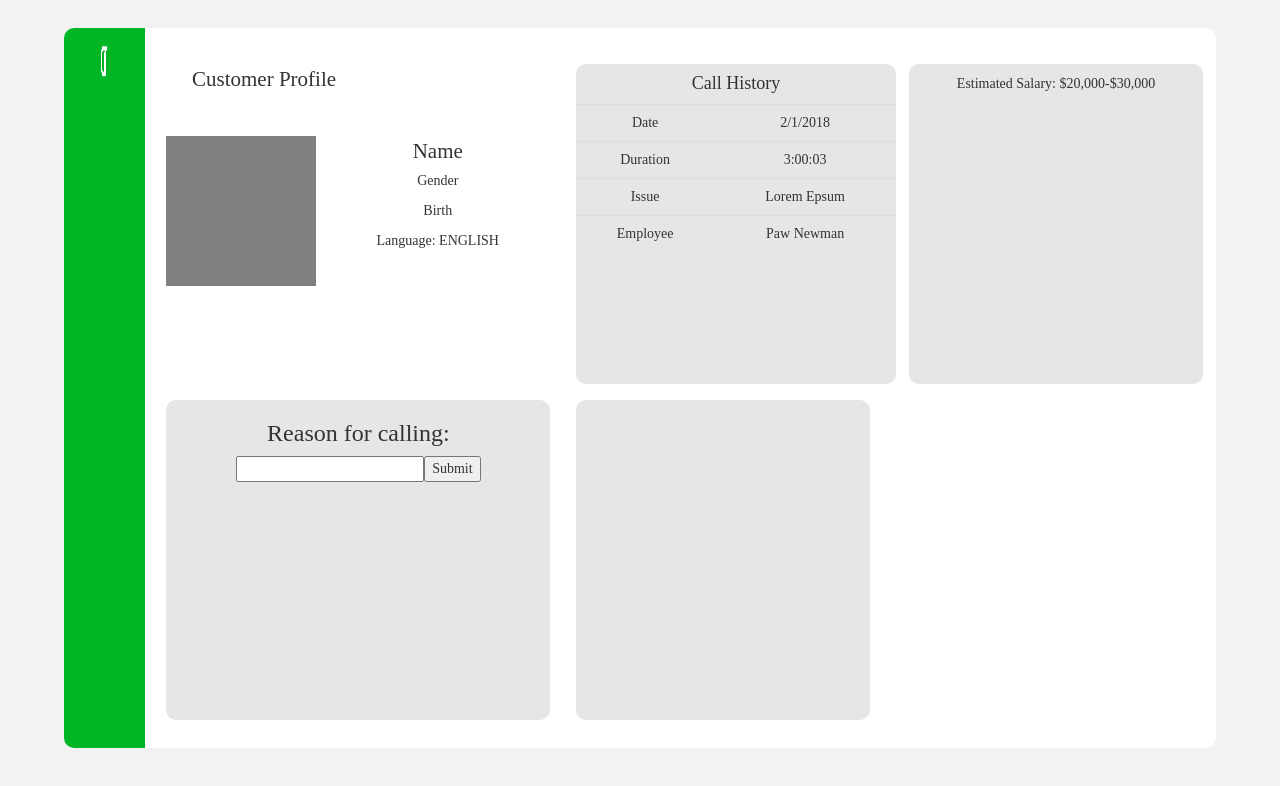
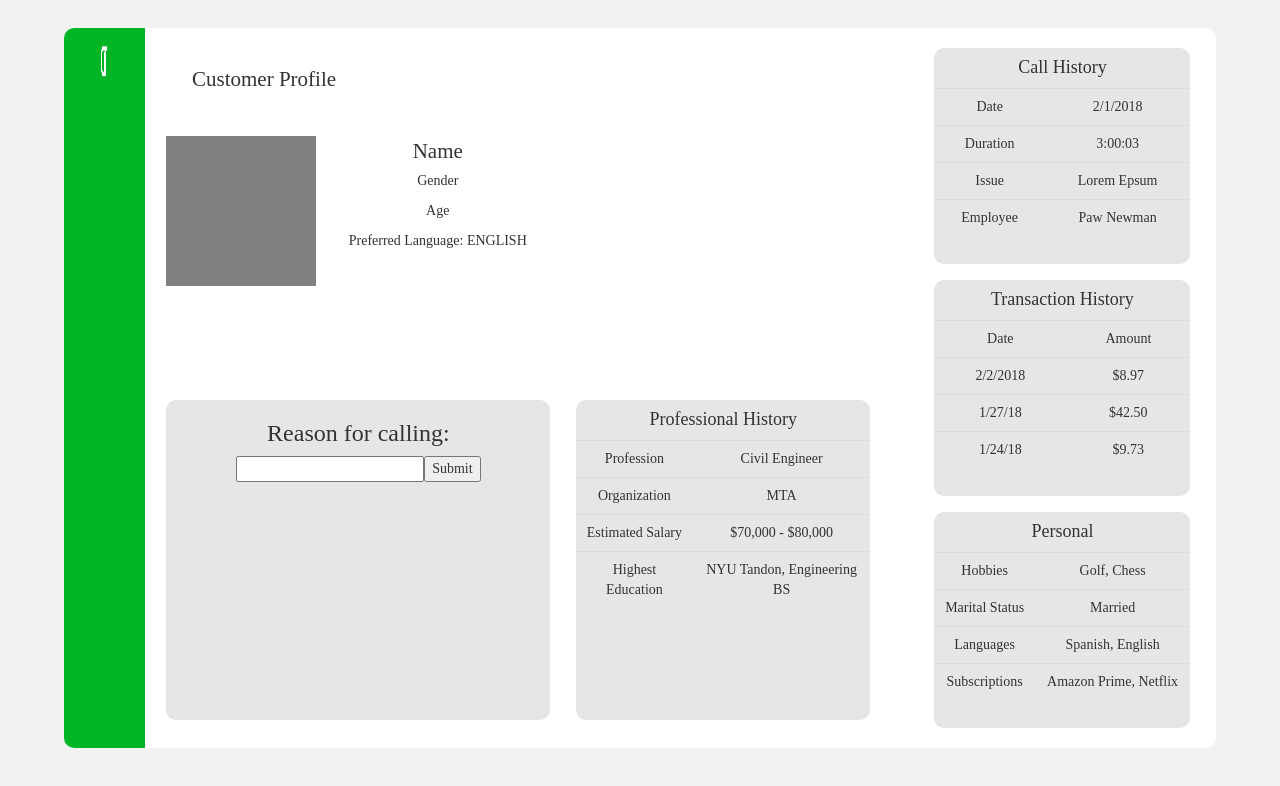
Before and after one commit to suyasha0/seabob-wuft, a React (Create React App) app: page / in a window 1280 px wide. Shown: the top 786 px of the page. Built offline with nearby package versions, Linux system fonts and the light colour scheme.

Commit message:
what are we doinggggggggggggg

```diff
--- a/src/App.css
+++ b/src/App.css
@@ -75,6 +75,16 @@ div{
   border-radius: 10px;
 }
 
+.App-personal {
+  position: fixed;
+  top: 50%;
+  left: 70%;
+  width: 30%;
+  height: 40%;
+  background-color: rgba(128,128,128, .2);
+  border-radius: 10px;
+}
+
 @keyframes App-logo-spin {
     0%{ transform: scale(1,1); }
     50% { transform: scale(-1,1); }
@@ -92,20 +102,30 @@ div{
 
 .App-calls {
   position: fixed;
-  top: 8%;
-  left: 45%;
-  width: 25%;
-  height: 40%;
+  top: 6%;
+  left: 73%;
+  width: 20%;
+  height: 27%;
   background-color: rgba(128,128,128, .2);
   border-radius: 10px;
 }
 
-.App-specs {
+.App-transactions {
   position: fixed;
-  top: 8%;
-  left: 71%;
-  width: 23%;
-  height: 40%;
+  top: 35%;
+  left: 73%;
+  width: 20%;
+  height: 27%;
+  background-color: rgba(128,128,128, .2);
+  border-radius: 10px;
+}
+
+.App-personal {
+  position: fixed;
+  top: 64%;
+  left: 73%;
+  width: 20%;
+  height: 27%;
   background-color: rgba(128,128,128, .2);
   border-radius: 10px;
 }
--- a/src/App.js
+++ b/src/App.js
@@ -34,8 +34,8 @@ fetch(request).then(response=>response.json())
             <div className="App-desc">
             <div id="name">Name</div>
             <div>Gender</div>
-            <div>Birth</div>
-            <div>Language: ENGLISH</div>
+            <div>Age</div>
+            <div>Preferred Language: ENGLISH</div>
             </div>
             <div className="App-calls">
               <h4>Call History</h4>
@@ -67,10 +67,74 @@ fetch(request).then(response=>response.json())
             </label>
             <input type="submit" value="Submit" />
             </form> </div>
-            <div className="App-specs">
-              <p>Estimated Salary: $20,000-$30,000</p>
+            <div className="App-transactions">
+              <h4>Transaction History</h4>
+              <table class="table text-center">
+              <tbody>
+                <tr>
+                  <td>Date</td>
+                  <td>Amount</td>
+                </tr>
+                <tr>
+                  <td>2/2/2018</td>
+                  <td>$8.97</td>
+                </tr>
+                <tr>
+                  <td>1/27/18</td>
+                  <td>$42.50</td>
+                </tr>
+                <tr>
+                  <td>1/24/18</td>
+                  <td>$9.73</td>
+                </tr>
+              </tbody>
+            </table>
             </div>
-            <div className="App-social" />
+            <div className="App-personal">
+              <h4>Personal</h4>
+              <table class="table text-center">
+              <tbody>
+                <tr>
+                  <td>Hobbies</td>
+                  <td>Golf, Chess</td>
+                </tr>
+                <tr>
+                  <td>Marital Status</td>
+                  <td>Married</td>
+                </tr>
+                <tr>
+                  <td>Languages</td>
+                  <td>Spanish, English</td>
+                </tr>
+                <tr>
+                  <td>Subscriptions</td>
+                  <td>Amazon Prime, Netflix</td>
+                </tr>
+              </tbody>
+            </table>
+            </div>
+            <div className="App-social">
+            <h4>Professional History</h4>
+              <table class="table text-center">
+              <tbody>
+                <tr>
+                  <td>Profession</td>
+                  <td>Civil Engineer</td>
+                </tr>
+                <tr>
+                  <td>Organization</td>
+                  <td>MTA</td>
+                </tr>
+                <tr>
+                  <td>Estimated Salary</td>
+                  <td>$70,000 - $80,000</td>
+                </tr>
+                <tr>
+                  <td>Highest Education</td>
+                  <td>NYU Tandon, Engineering BS</td>
+                </tr>
+              </tbody>
+            </table></div>
             </div>
      </div>
     );
```
Also changed, not shown: 1 other file (tests, documents, lock files or other folders).
